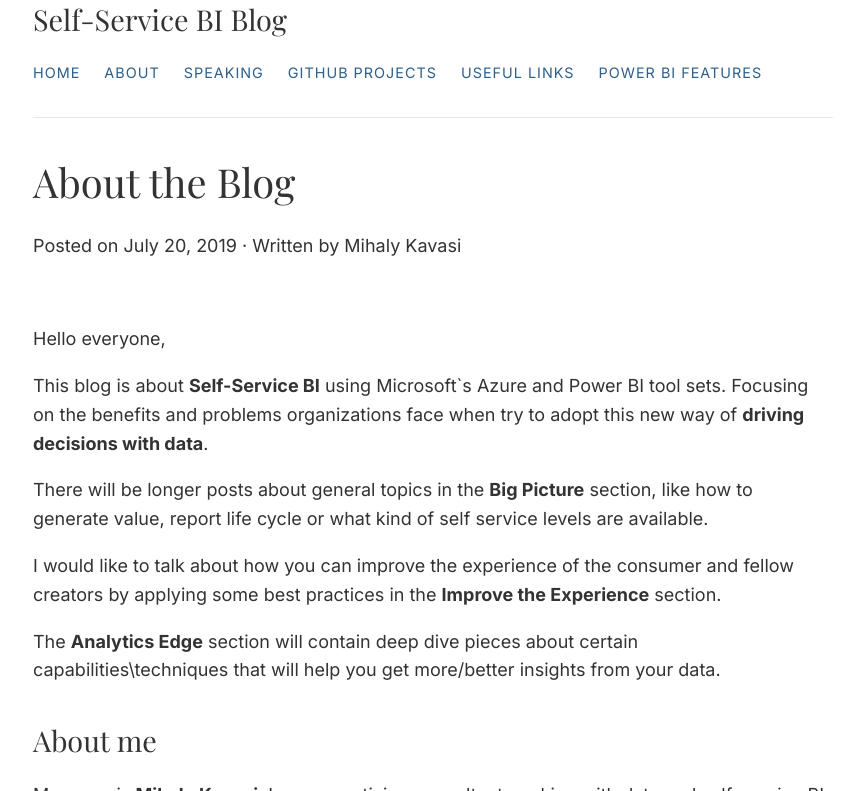
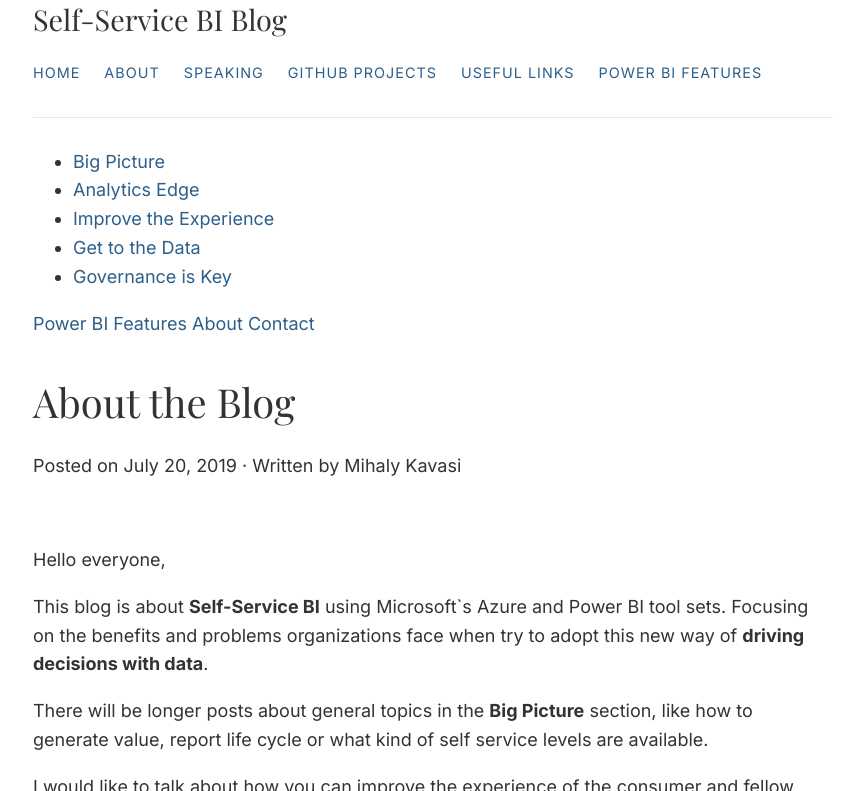
Before and after one commit to KavasiMihaly/KavasiMihaly.github.io, a Jekyll site: the page built from _posts/2019-07-20-about-the-blog.html, in a window 1280 px wide and 900 px high, scrolled down 554 px, cut to the strip 109-900 px from the top of the window. Shown: the whole strip, without its empty margins (207-1071 px from the left). Built offline with Jekyll 4.4.1, drawn with Linux system fonts in a browser that asks for light colours.

Commit message:
Enhance SEO and accessibility by updating meta tags and adding main navigation

```diff
--- a/_layouts/default.html
+++ b/_layouts/default.html
@@ -10,23 +10,55 @@
   <link rel="stylesheet" href="{{ '/assets/css/main.css' | relative_url }}">
   {% feed_meta %}
   {% seo %}
+
+  <!-- Improved SEO and accessibility -->
+  <meta name="description" content="{% if page.excerpt %}{{ page.excerpt | strip_html | strip_newlines | truncate: 160 }}{% else %}{{ site.description }}{% endif %}">
+  <meta name="author" content="Mihaly Kavasi">
+  <meta property="og:type" content="{% if page.date %}article{% else %}website{% endif %}">
+  <meta property="og:title" content="{% if page.title %}{{ page.title }}{% else %}{{ site.title }}{% endif %}">
+  <meta property="og:description" content="{% if page.excerpt %}{{ page.excerpt | strip_html | strip_newlines | truncate: 160 }}{% else %}{{ site.description }}{% endif %}">
+  <meta property="og:url" content="{{ page.url | absolute_url }}">
+  <meta property="og:site_name" content="{{ site.title }}">
+
   <!-- Google tag (gtag.js) -->
   <script async src="https://www.googletagmanager.com/gtag/js?id=G-8BP52XBVTH"></script>
   <script>
     window.dataLayer = window.dataLayer || [];
     function gtag(){dataLayer.push(arguments);}
     gtag('js', new Date());
-
     gtag('config', 'G-8BP52XBVTH');
   </script>
 </head>
 <body>
   <div class="wrapper">
     {% include header.html %}
-    <main>
+
+    <!-- Add main navigation for better UX -->
+    <nav class="main-navigation" role="navigation" aria-label="Main navigation">
+      <div class="nav-container">
+        <ul class="nav-categories">
+          <li><a href="{{ '/category/big-picture/' | relative_url }}" class="nav-link">Big Picture</a></li>
+          <li><a href="{{ '/category/analytics-edge/' | relative_url }}" class="nav-link">Analytics Edge</a></li>
+          <li><a href="{{ '/category/improve-the-experience/' | relative_url }}" class="nav-link">Improve the Experience</a></li>
+          <li><a href="{{ '/category/get-data/' | relative_url }}" class="nav-link">Get to the Data</a></li>
+          <li><a href="{{ '/category/governance-is-key/' | relative_url }}" class="nav-link">Governance is Key</a></li>
+        </ul>
+        <div class="nav-extras">
+          <a href="{{ '/power-bi-features/' | relative_url }}" class="nav-link">Power BI Features</a>
+          <a href="{{ '/about-the-blog/' | relative_url }}" class="nav-link">About</a>
+          <a href="{{ '/contact/' | relative_url }}" class="nav-link">Contact</a>
+        </div>
+      </div>
+    </nav>
+
+    <main role="main">
       {{ content }}
     </main>
-      {% include footer.html %}
+
+    {% include footer.html %}
   </div>
+
+  <!-- Accessibility: Skip to content link -->
+  <a href="#main-content" class="skip-link">Skip to main content</a>
 </body>
 </html>
```
